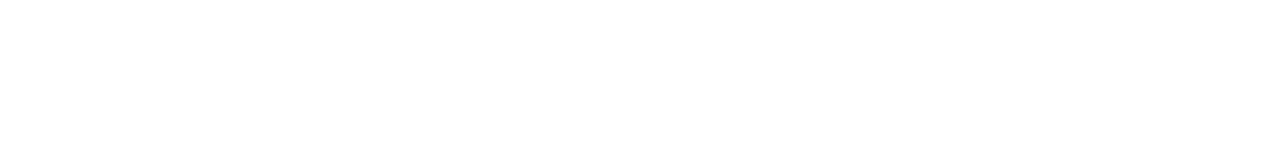
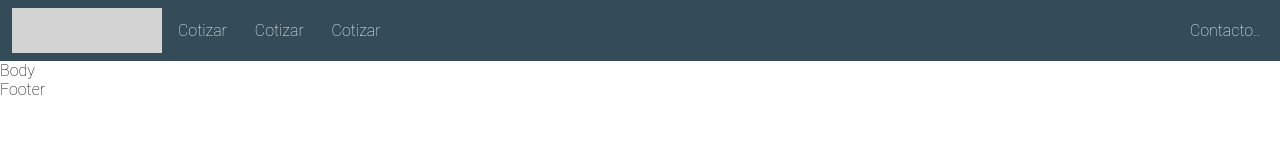
Before and after one commit to Brian2525/illut.io-landing-page, a website: page index.html in a window 1280 px wide. Drawn offline with Linux system fonts and the light colour scheme.

Commit message:
Header progress.

```diff
--- /dev/null
+++ b/assets/css/header.css
@@ -0,0 +1,39 @@
+.header {
+    align-items: center;
+    background-color: #334C58;
+    color: white;
+    display: flex;
+    padding: .5rem .75rem;
+}
+
+.header__logo {
+    background: lightgray;
+    height: 45px;
+    margin-right: .5rem;
+    width: 150px;
+}
+
+.header__menu {
+    flex: 1;
+    position: relative;
+}
+
+.menu {
+    display: inline-block;
+    list-style: none;
+    margin: 0;
+    padding: 0 .5rem;
+}
+
+.menu--right {
+    position: absolute;
+    right: 0;
+}
+
+.menu__item {
+    display: inline-block;
+}
+
+.menu__item:not( :last-child ) {
+    margin-right: 1.5rem;
+}
--- a/assets/css/style.css
+++ b/assets/css/style.css
@@ -1,3 +1,9 @@
-.test {
-    background: white;
+@import url( 'header.css' );
+
+html, body {
+    font-family: 'Roboto', Arial, sans-serif;
+    font-size: 16px;
+    font-weight: 100;
+    margin: 0;
+    padding: 0;
 }
--- a/index.html
+++ b/index.html
@@ -6,7 +6,33 @@
     <link rel="shortcut icon" type="image/ico" href="./favicon.ico">
     <link rel="stylesheet" href="./assets/css/style.css" />
     <body>
-
+        <header class="header">
+            <div class="header__logo"></div>
+            <nav class="header__menu">
+                <ul class="menu">
+                    <li class="menu__item">
+                        Cotizar
+                    </li>
+                    <li class="menu__item">
+                        Cotizar
+                    </li>
+                    <li class="menu__item">
+                        Cotizar
+                    </li>
+                </ul>
+                <ul class="menu menu--right">
+                    <li class="menu__item">
+                        Contacto..
+                    </li>
+                </ul>
+            </nav>
+        </header>
+        <section>
+            Body
+        </section>
+        <footer>
+            Footer
+        </footer>
         <script src="./assets/js/main.js"></script>
     </body>
 </html>
```
